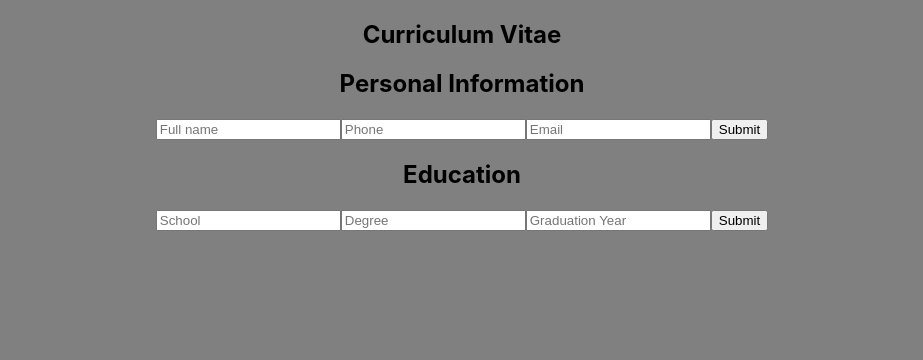
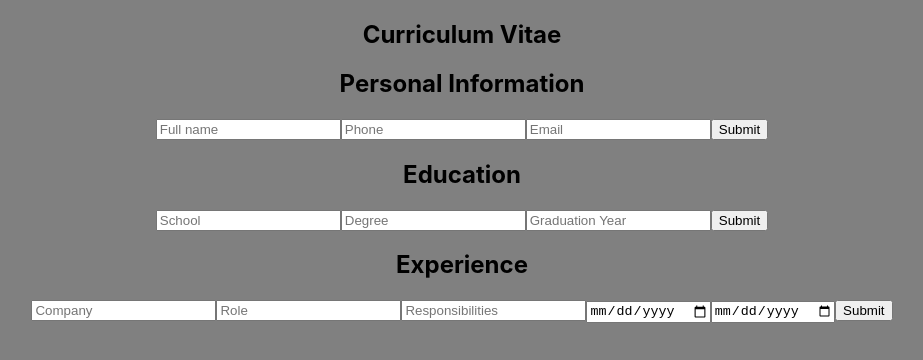
Before and after one commit to Jonjo15/cv-app, a React (Create React App) app in the folder cv-app/: page / in a window 1280 px wide. Shown: the top 360 px of the page, without its empty margins (178-1101 px from the left). Built offline with nearby package versions, Linux system fonts and the light colour scheme.

Commit message:
Hooks finished

```diff
--- a/cv-app/src/App.js
+++ b/cv-app/src/App.js
@@ -1,14 +1,16 @@
 import React from "react";
 import PersonalInfo from "./components/PersonalInfo";
 import Education from "./components/Education";
-/* import Experience from "./components/Experience"; */
+
 import "./App.css";
+import Experience from "./components/Experience";
 function App() {
   return (
     <div className="app">
       <h2>Curriculum Vitae</h2>
       <PersonalInfo />
       <Education />
+      <Experience />
     </div>
   );
 }
--- a/cv-app/src/components/Experience.js
+++ b/cv-app/src/components/Experience.js
@@ -5,5 +5,62 @@ function Experience(props) {
   const [responsibilities, setResponsibilities] = useState("");
   const [startDate, setStartDate] = useState("");
   const [endDate, setEndDate] = useState("");
+  const [isEditing, setIsEditing] = useState(true);
+
+  if (isEditing) {
+    return (
+      <div>
+        <h2>Experience</h2>
+        <form
+          onSubmit={(e) => {
+            e.preventDefault();
+            setIsEditing(false);
+          }}
+        >
+          <input
+            placeholder="Company"
+            value={company}
+            onChange={(e) => setCompany(e.target.value)}
+            type="text"
+          />
+          <input
+            placeholder="Role"
+            value={role}
+            onChange={(e) => setRole(e.target.value)}
+            type="text"
+          />
+          <input
+            placeholder="Responsibilities"
+            value={responsibilities}
+            onChange={(e) => setResponsibilities(e.target.value)}
+            type="text"
+          />
+          <input
+            value={startDate}
+            onChange={(e) => setStartDate(e.target.value)}
+            type="date"
+          />
+          <input
+            value={endDate}
+            onChange={(e) => setEndDate(e.target.value)}
+            type="date"
+          />
+          <button>Submit</button>
+        </form>
+      </div>
+    );
+  } else {
+    return (
+      <div>
+        <h2>Experience</h2>
+        <p>Company: {company}</p>
+        <p>Role: {role}</p>
+        <p>Responsibilities: {responsibilities}</p>
+        <p>Start date: {startDate}</p>
+        <p>End date: {endDate}</p>
+        <button onClick={(e) => setIsEditing(true)}>Edit</button>
+      </div>
+    );
+  }
 }
 export default Experience;
```
